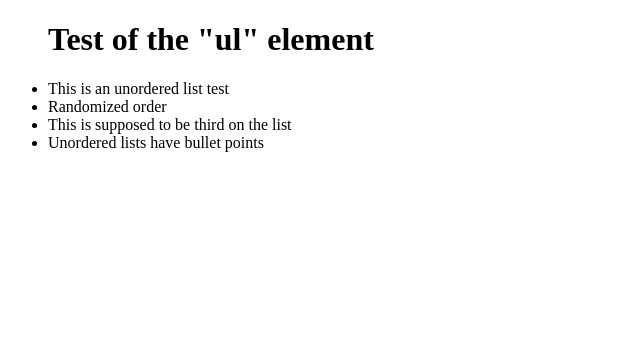
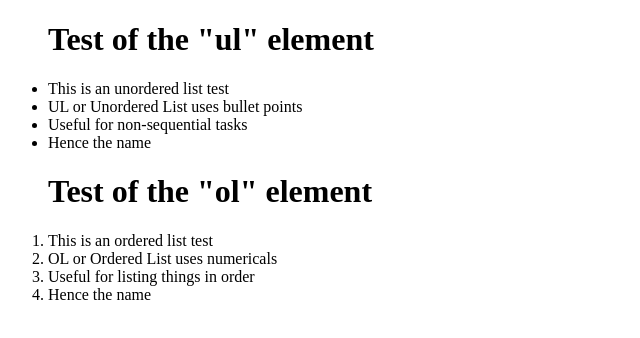
Before and after one commit to DubboBlackwell/first_website, a plain HTML site: page html-list-practice.html in a window 1280 px wide. Shown: the whole page, without its empty margins (0-640 px from the left). Drawn offline with Linux system fonts and the light colour scheme.

Commit message:
html-list-practice.html

```diff
--- a/html-list-practice.html
+++ b/html-list-practice.html
@@ -8,9 +8,16 @@
         <ul>
             <h1>Test of the "ul" element</h1>
             <li>This is an unordered list test</li>
-            <li>Randomized order</li>
-            <li>This is supposed to be third on the list</li>
-            <li>Unordered lists have bullet points</li>
+            <li>UL or Unordered List uses bullet points</li>
+            <li>Useful for non-sequential tasks</li>
+            <li>Hence the name</li>
         </ul>
+        <ol>
+            <h1>Test of the "ol" element</h1>
+            <li>This is an ordered list test</li>
+            <li>OL or Ordered List uses numericals</li>
+            <li>Useful for listing things in order</li>
+            <li>Hence the name</li>
+        </ol>
     </body>
 </html>
```
